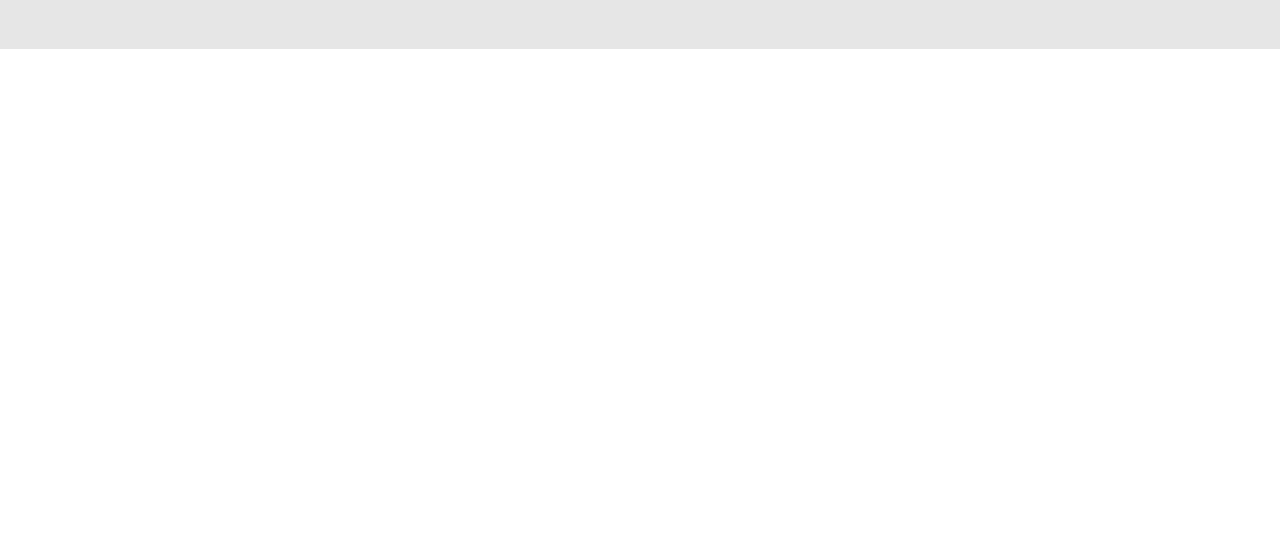
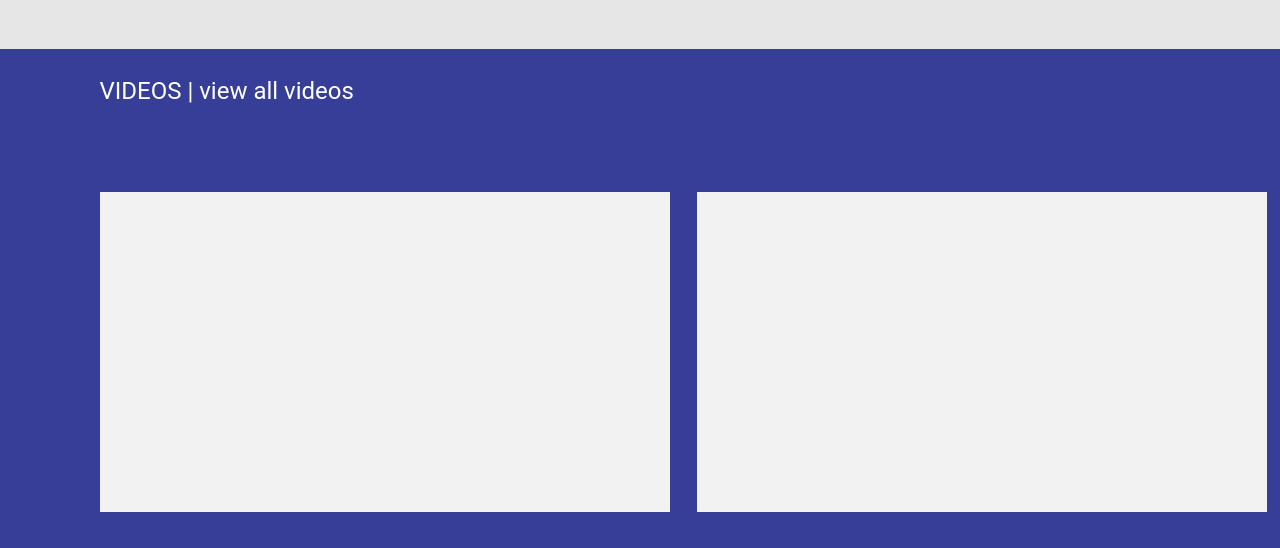
Before and after one commit to mariammshvidobadze/lesson-6, a plain HTML site: page index.html in a window 1280 px wide. Shown: the part 572-1120 px from the top of the page. Before the commit the page ends 800 px from the top, so only its background shows below. Drawn offline with Linux system fonts and the light colour scheme.

Commit message:
add second section

```diff
--- a/index.html
+++ b/index.html
@@ -29,7 +29,11 @@
 			</div>
 		</section>
 		<section>
-
+			<div class="conteiner2">
+				<p class="text1">VIDEOS | view all videos</p>
+				<div class="left-box"></div>
+				<div class="right-box"></div>
+			</div>
 		</section>
 		<section>
 
--- a/style.css
+++ b/style.css
@@ -15,11 +15,13 @@
 	font-family: 'Roboto', sans-serif;
 }
 .navigation {
+	background-color: #FFFFFF;
 	position: fixed;
 	top: 0;
 	left: 0;
 	width: 1366px;
 	height: 100.2px;
+	z-index: 3;
 }
 .img1 {
 	width: 1170px;
@@ -49,3 +51,31 @@
 	font-family: 'Roboto', sans-serif;
 	font-weight: bold;
 }
+.conteiner2 {
+	width: 1366px;
+	height: 499.33px;
+	background-color: #363E97;
+}
+.text1 {
+	font-size: 24px;
+	font-family: 'Roboto', sans-serif;
+	color: #FFFFFF;
+	padding-top: 30px;
+	padding-left: 99.5px;
+}
+.left-box {
+	float: left;
+	width: 570px;
+	height: 320px;
+	background-color: #F2F2F2;
+	margin-left: 99.5px;
+	margin-top: 89.9px;
+}
+.right-box {
+	float: right;
+	width: 570px;
+	height: 320px;
+	background-color: #F2F2F2;
+	margin-right: 99.5px;
+	margin-top: 89.9px;
+}
```
